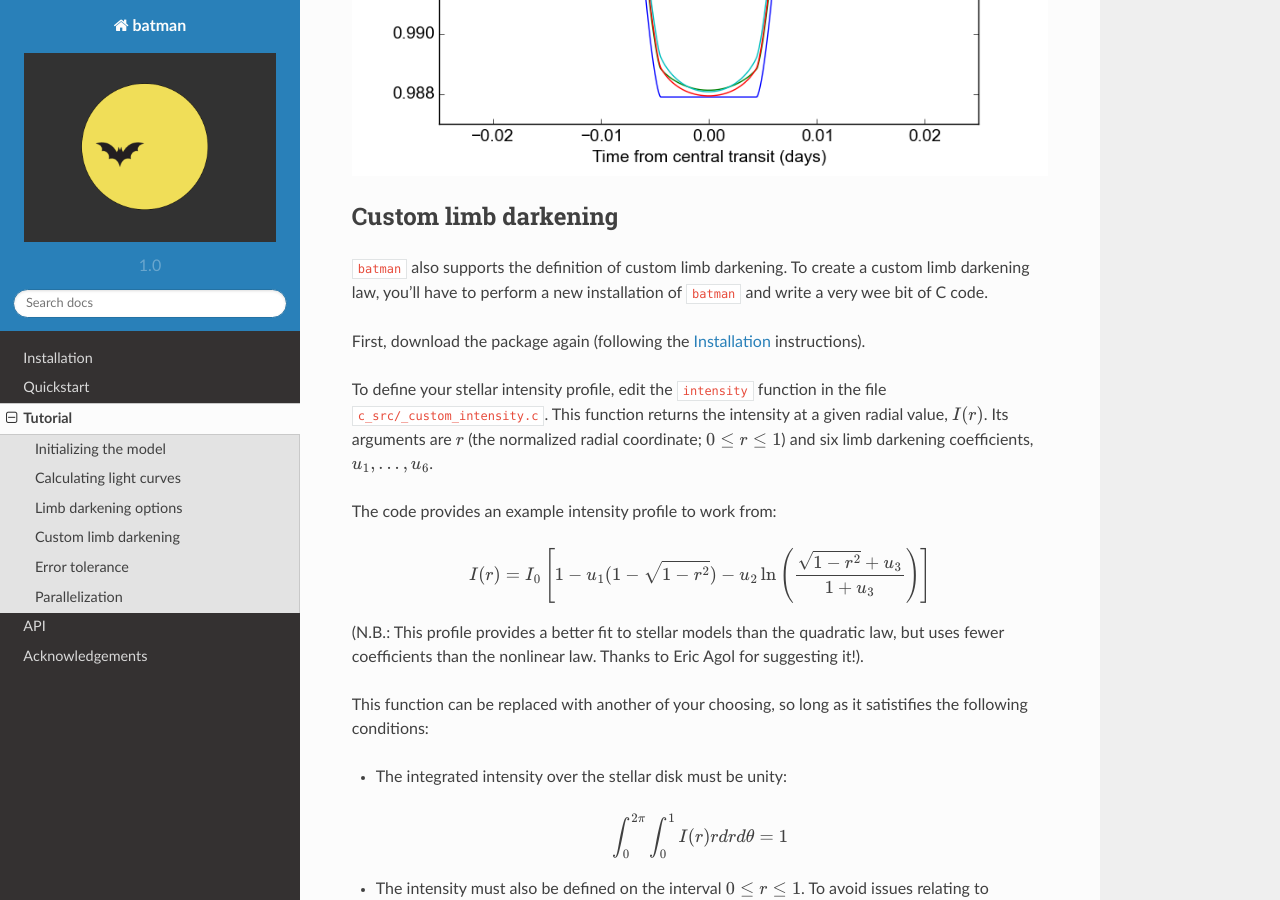
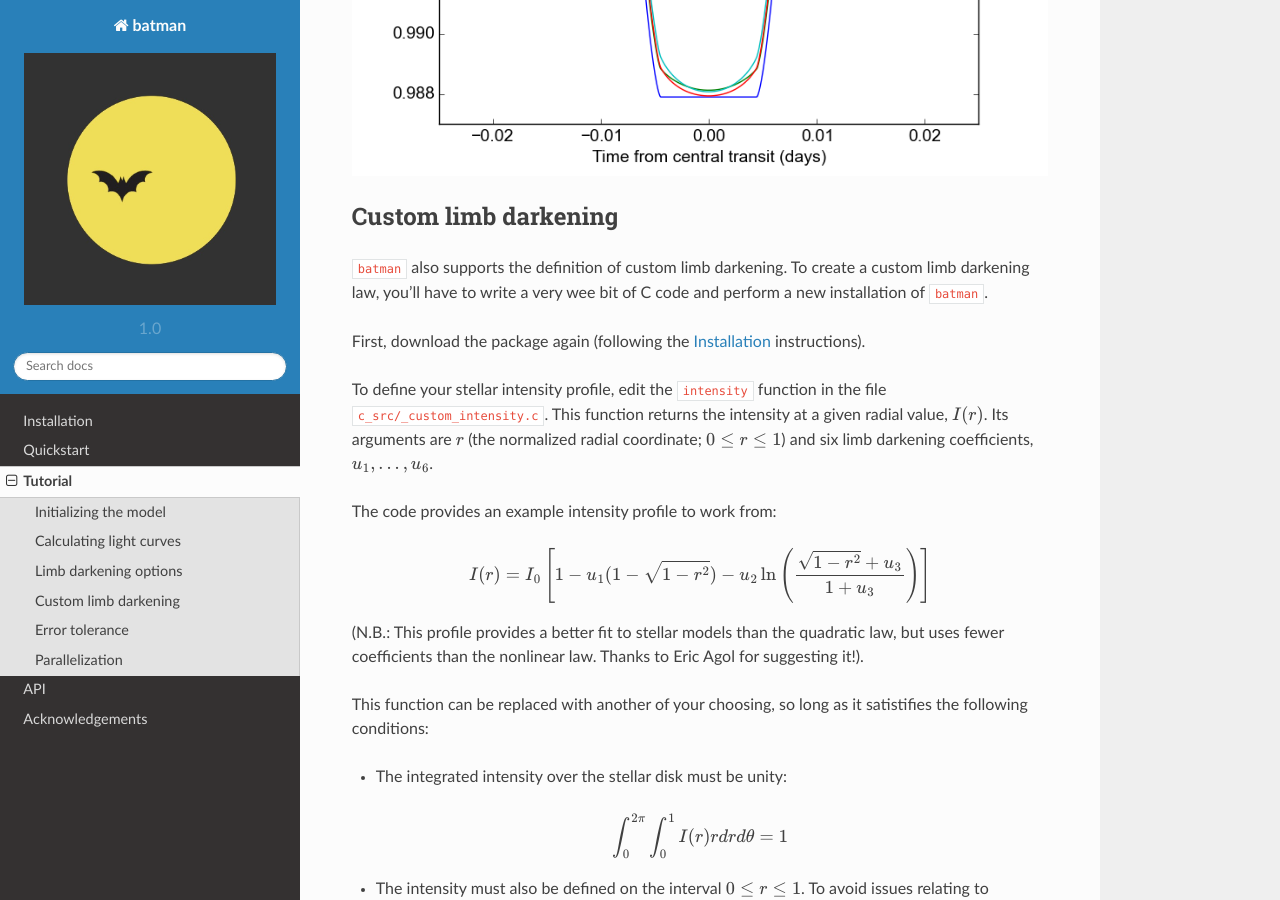
Before and after one commit to lkreidberg/batman, a Sphinx documentation site: the page built from docs/tutorial.rst, in a window 1280 px wide and 900 px high, scrolled down 2619 px. Built offline with Sphinx 7.4.7 and the Read the Docs theme 2.0.0, drawn with Linux system fonts in a browser that asks for light colours.

Commit message:
more docs

```diff
--- a/docs/conf.py
+++ b/docs/conf.py
@@ -116,16 +116,20 @@ html_theme = 'sphinx_rtd_theme'
 # Add any paths that contain custom themes here, relative to this directory.
 html_theme_path = [sphinx_rtd_theme.get_html_theme_path()]
 
+#from better import better_theme_path
+#html_theme_path = [better_theme_path]
+#html_theme = 'better'
+
 # The name for this set of Sphinx documents.  If None, it defaults to
 # "<project> v<release> documentation".
-html_title = "batman documentation"
+#html_title = "batman documentation"
 
 # A shorter title for the navigation bar.  Default is the same as html_title.
 #html_short_title = None
 
 # The name of an image file (relative to this directory) to place at the top
 # of the sidebar.
-html_logo = "./batlogo.png"
+html_logo = "./batlogo.jpg"
 
 # The name of an image file (within the static path) to use as favicon of the
 # docs.  This file should be a Windows icon file (.ico) being 16x16 or 32x32
--- a/docs/tutorial.rst
+++ b/docs/tutorial.rst
@@ -84,7 +84,7 @@ The limb darkening coefficients are provided as a list of the form :math:`[u_1,
 
 Custom limb darkening
 ---------------------
-``batman`` also supports the definition of custom limb darkening.  To create a custom limb darkening law, you'll have to perform a new installation of ``batman`` and write a very wee bit of C code.
+``batman`` also supports the definition of custom limb darkening.  To create a custom limb darkening law, you'll have to write a very wee bit of C code and perform a new installation of ``batman``.
 
 First, download the package again (following the :ref:`installation` instructions).
 
```
Also changed, not shown: docs/batlogo.jpg (added), docs/batlogo.png.
